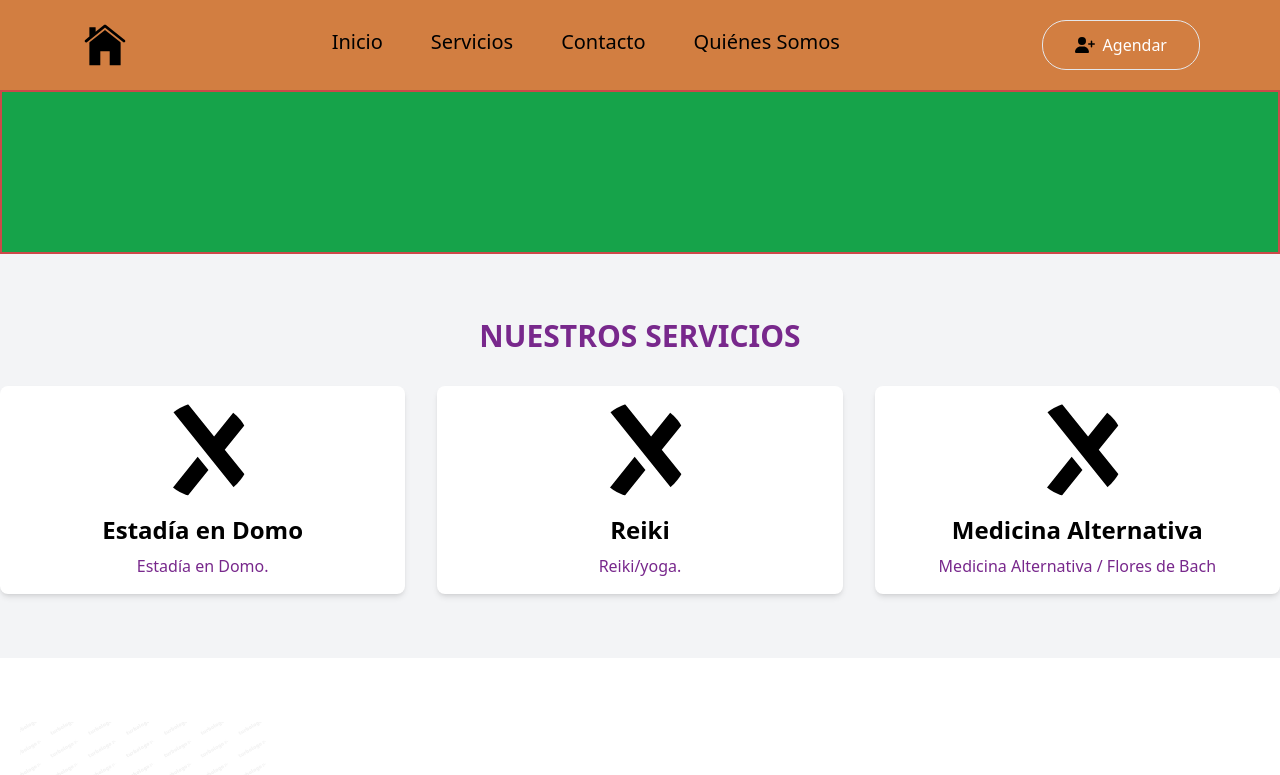
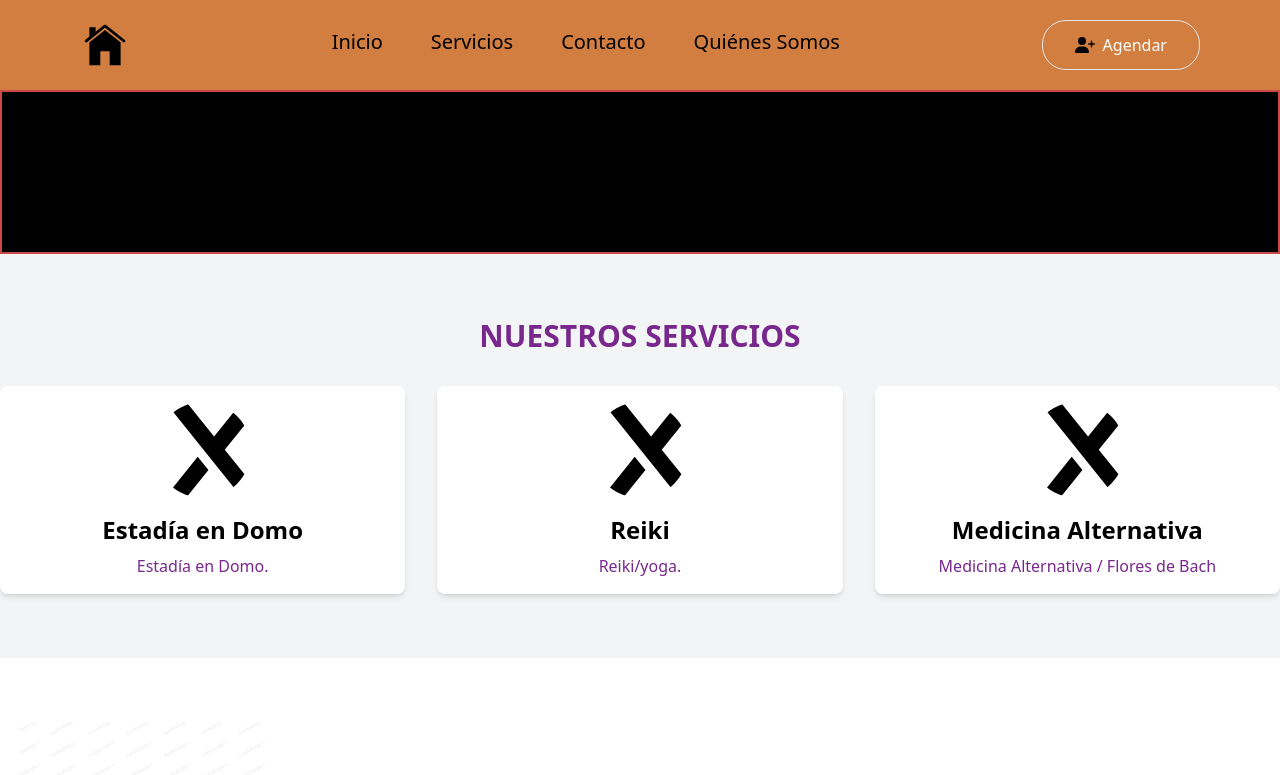
Before and after one commit to JKiddo-dev/NiweNewen, a Next.js app: page / in a window 1280 px wide. Shown: the top 775 px of the page. Built offline with nearby package versions, Linux system fonts and the light colour scheme.

Commit message:
cambiar pene

```diff
--- a/components/Hero.tsx
+++ b/components/Hero.tsx
@@ -2,7 +2,7 @@ import React from 'react'
 
 const Hero = () => {
   return (
-    <section className='border-[#cc4949] bg-green-600 mx-auto max-w-[1920px] px-6 lg:px-20 3xl:px-0 flex flex-col gap-20 py-10 pb-32 lg:py-20 xl:flex-row border-2'>
+    <section className='border-[#cc4949] bg-black mx-auto max-w-[1920px] px-6 lg:px-20 3xl:px-0 flex flex-col gap-20 py-10 pb-32 lg:py-20 xl:flex-row border-2'>
       <div className='absolute right-0 top-0 h-screen w-screen'/>
 
       <div className='relative z-20 flex flex-1 flex-col xl:w-1/2'>
```
